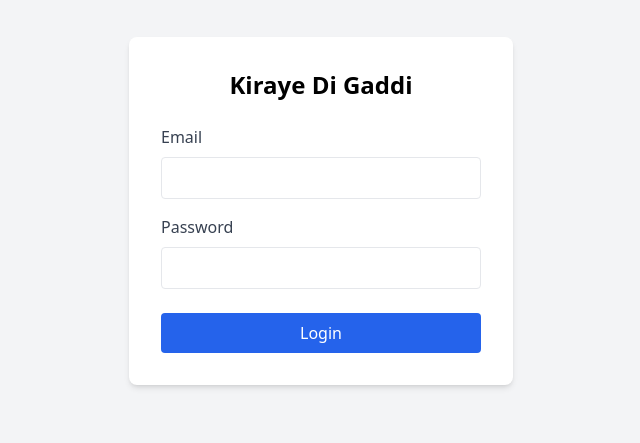
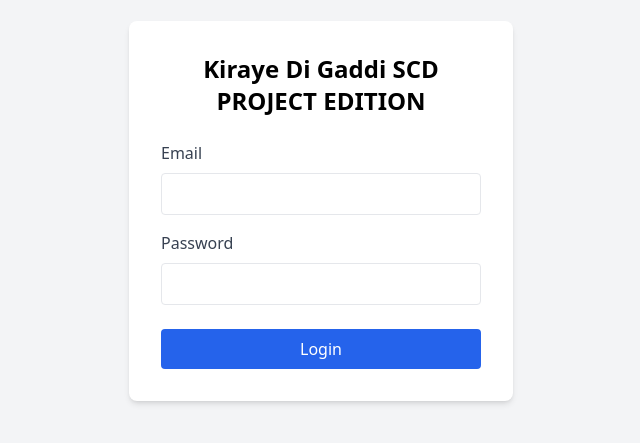
Before and after one commit to tahaather07/CarRentalManagementSystem, a React (Vite) app in the folder Frontend/CarManagementSystem/: page /login in a window 1280 px wide. Shown: the part 189-632 px from the top of the page, without its empty margins (319-959 px from the left). Built offline with nearby package versions, Linux system fonts and the light colour scheme; no server answers.

Commit message:
Update Login.jsx

```diff
--- a/Frontend/CarManagementSystem/src/pages/Login.jsx
+++ b/Frontend/CarManagementSystem/src/pages/Login.jsx
@@ -23,7 +23,7 @@ function Login({ setIsAuthenticated }) {
   return (
     <div className="min-h-screen flex items-center justify-center bg-gray-100">
       <div className="bg-white p-8 rounded-lg shadow-md w-96">
-        <h1 className="text-2xl font-bold text-center mb-6">Kiraye Di Gaddi</h1>
+        <h1 className="text-2xl font-bold text-center mb-6">Kiraye Di Gaddi SCD PROJECT EDITION</h1>
         <form onSubmit={handleSubmit}>
           <div className="mb-4">
             <label className="block text-gray-700 mb-2">Email</label>
```
